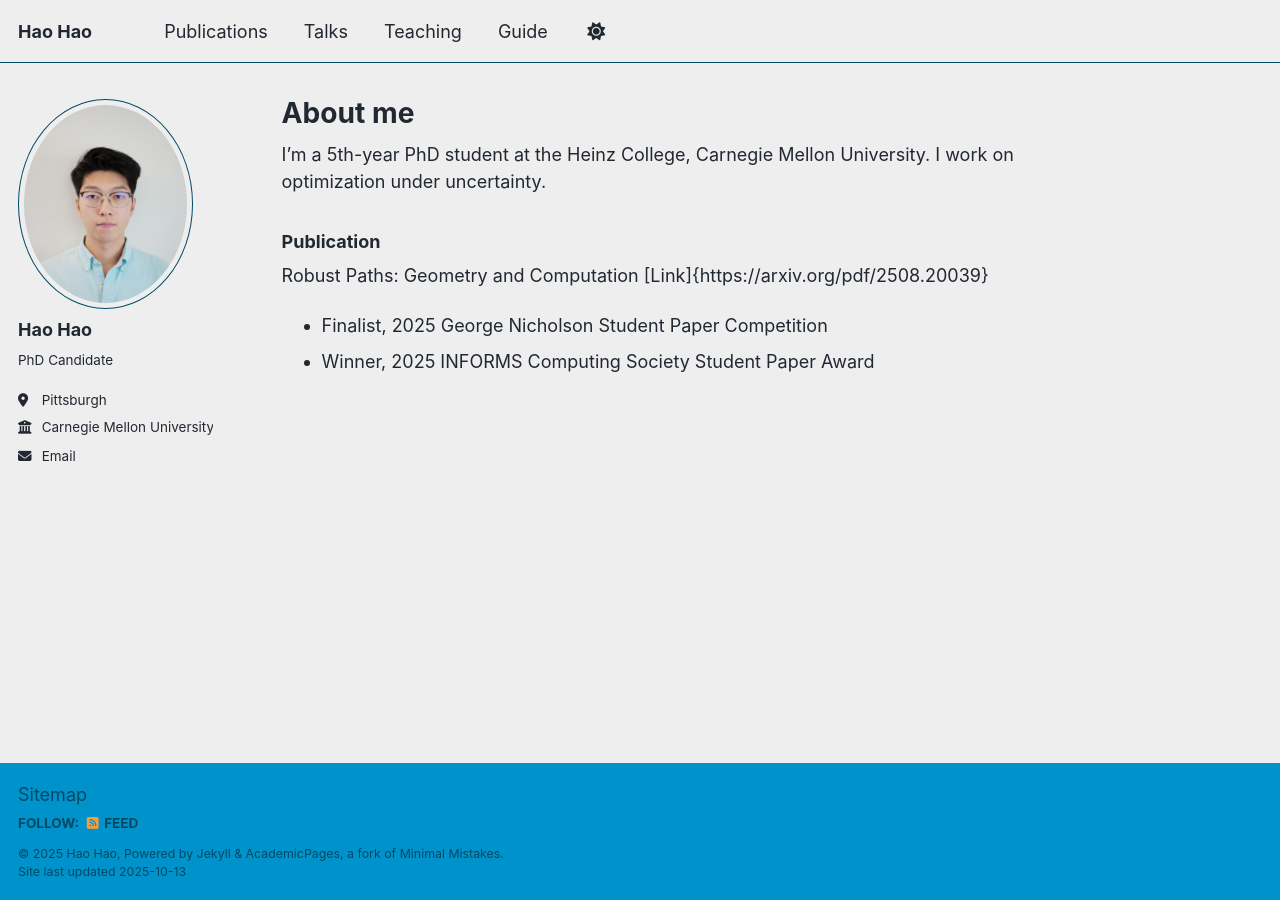
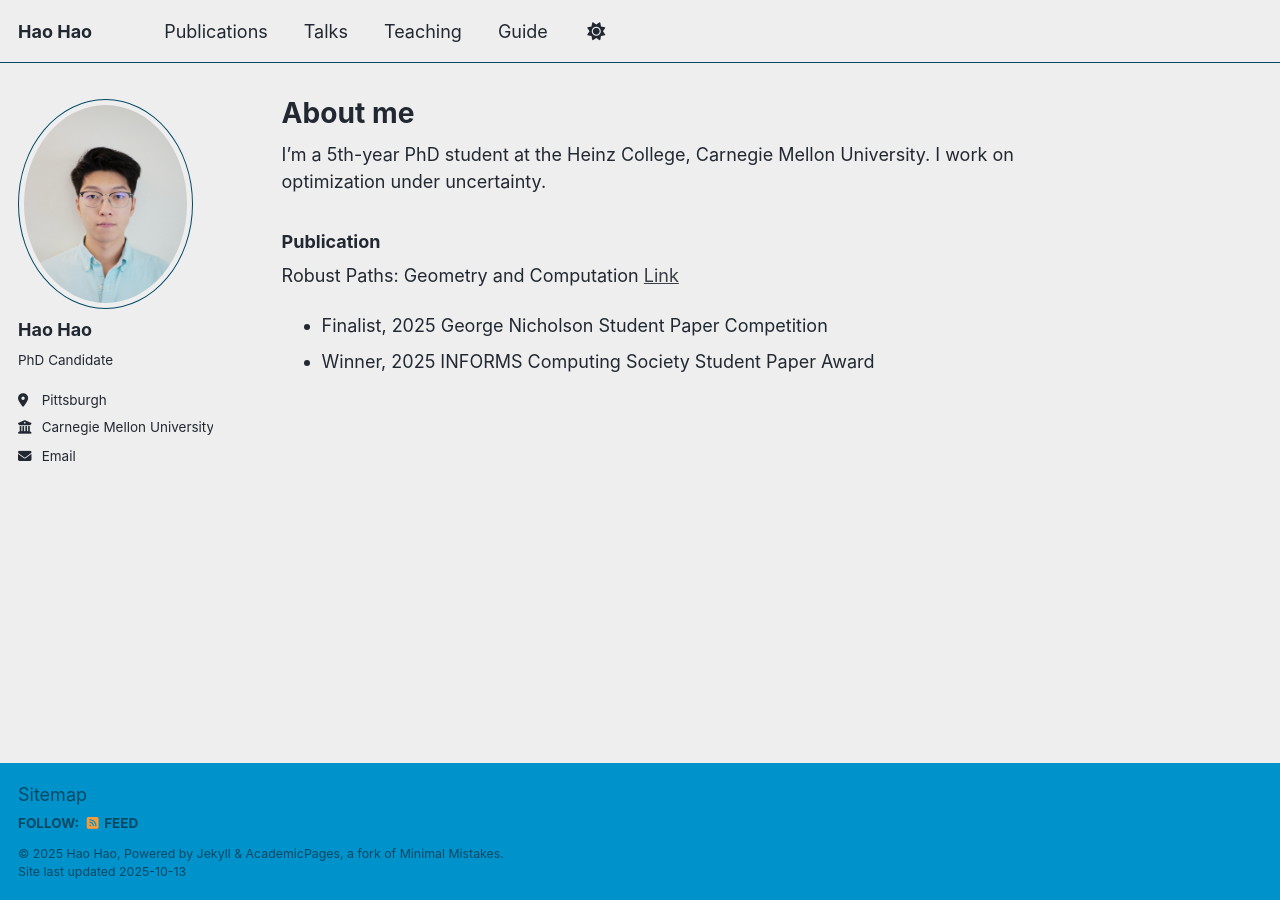
Before and after one commit to haohaocmu/haohaocmu.github.io, a Jekyll site: the page built from _pages/about.md, in a window 1280 px wide. Built offline with Jekyll 4.4.1, drawn with Linux system fonts in a browser that asks for light colours; a script that is not in the unit is left out.

Commit message:
Update about.md

```diff
--- a/_pages/about.md
+++ b/_pages/about.md
@@ -12,7 +12,7 @@ I'm a 5th-year PhD student at the Heinz College, Carnegie Mellon University. I w
 
 ### Publication
 
-Robust Paths: Geometry and Computation [Link]{https://arxiv.org/pdf/2508.20039}
+Robust Paths: Geometry and Computation [Link](https://arxiv.org/pdf/2508.20039)
 
 - Finalist, 2025 George Nicholson Student Paper Competition
 - Winner, 2025 INFORMS Computing Society Student Paper Award
```
